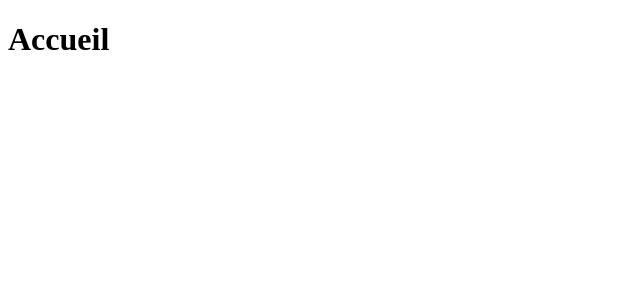
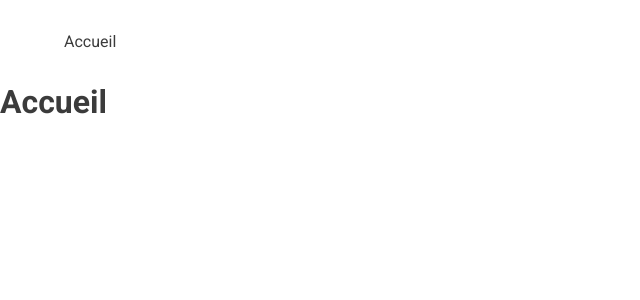
Before and after one commit to Corentine4/Listen-it, a React (Create React App) app in the folder client/: page / in a window 1280 px wide. Shown: the top 300 px of the page, without its empty margins (0-640 px from the left). Built offline with nearby package versions, Linux system fonts and the light colour scheme.

Commit message:
Sass settings

```diff
--- a/client/package.json
+++ b/client/package.json
@@ -6,6 +6,7 @@
     "@testing-library/jest-dom": "^5.15.1",
     "@testing-library/react": "^11.2.7",
     "@testing-library/user-event": "^12.8.3",
+    "node-sass": "^6.0.1",
     "react": "^17.0.2",
     "react-dom": "^17.0.2",
     "react-router-dom": "^6.0.2",
--- /dev/null
+++ b/client/src/components/Navigation.js
@@ -0,0 +1,20 @@
+import React, { Component } from 'react';
+
+// Import the navigation
+import { NavLink } from "react-router-dom";
+
+class Navigation extends Component {
+    render() {
+        return (
+            <div className="Navigation">
+                {/* Adding the navigation to the home page ("/")
+                activeClassName = particular CSS class */}
+                <NavLink exact to="/" activeClassName="navigation-active">
+                    Accueil
+                </NavLink>
+            </div>
+        );
+    }
+}
+
+export default Navigation;
--- a/client/src/index.js
+++ b/client/src/index.js
@@ -2,6 +2,7 @@
 import ReactDOM from 'react-dom';
 import App from './App';
 import reportWebVitals from './reportWebVitals';
+import "./styles/index.scss";
 
 ReactDOM.render(
   <React.StrictMode>
--- a/client/src/pages/Home.js
+++ b/client/src/pages/Home.js
@@ -1,8 +1,10 @@
 import React from 'react';
+import Navigation from '../components/Navigation';
 
 const Home = () => {
     return (
         <div className="home">
+            <Navigation/>
             <h1>Accueil</h1>
         </div>
     )
--- /dev/null
+++ b/client/src/styles/_settings.scss
@@ -0,0 +1,16 @@
+@import url('https://fonts.googleapis.com/css2?family=Roboto:ital,wght@0,100;0,300;0,400;0,500;0,700;0,900;1,100;1,300;1,400;1,500;1,700;1,900&display=swap');
+
+$Roboto: 'Roboto', sans-serif;
+$darkgrey: #3B3B3B;
+
+*{
+    margin: 0;
+    padding: 0;
+    color: $darkgrey;
+    font-family: $Roboto;
+}
+
+a{
+    text-decoration: none;
+    cursor: pointer;
+}
--- /dev/null
+++ b/client/src/styles/components/_navigation.scss
@@ -0,0 +1,9 @@
+.Navigation{
+    margin: 2rem;
+
+    a{
+        margin: 1rem;
+        padding: 1rem;
+    }
+
+}
--- /dev/null
+++ b/client/src/styles/index.scss
@@ -0,0 +1,2 @@
+@import "./settings";
+@import "./components/navigation";
```
Also changed, not shown: 1 other file (tests, documents, lock files or other folders).
